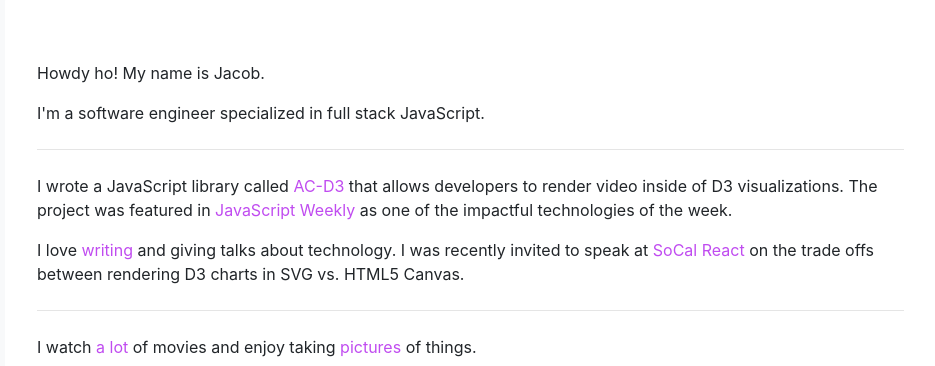
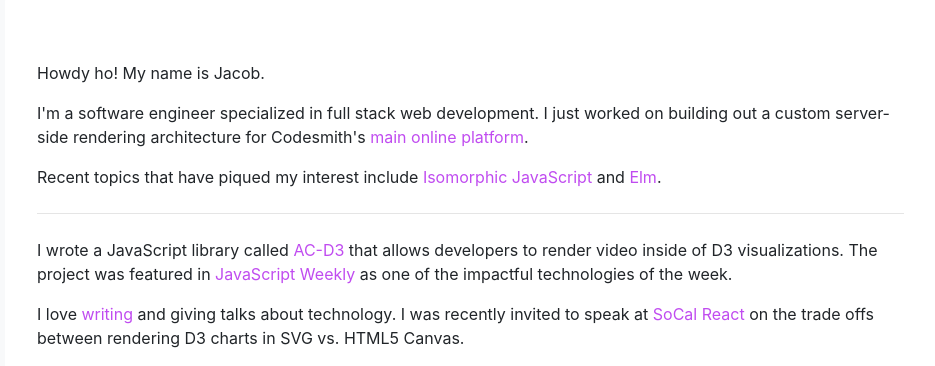
Before and after one commit to jacobworrel/jacobworrel.github.io.v1, a website: page index.html in a window 1280 px wide. Shown: the part 99-465 px from the top of the page, without its empty margins (80-1015 px from the left). Drawn offline with nearby package versions, Linux system fonts and the light colour scheme.

Commit message:
add paragraph to index.html

```diff
--- a/index.html
+++ b/index.html
@@ -37,7 +37,8 @@
         <div class="row">
           <div class="col-md-10 mr-auto">
             <p>Howdy ho! My name is Jacob. </p>
-            <p>I'm a software engineer specialized in full stack JavaScript.</p>
+            <p>I'm a software engineer specialized in full stack web development. I just worked on building out a custom server-side rendering architecture for Codesmith's <a href="https://www.codesmith.io">main online platform</a>.</p>
+            <p>Recent topics that have piqued my interest include <a href="https://medium.com/airbnb-engineering/isomorphic-javascript-the-future-of-web-apps-10882b7a2ebc">Isomorphic JavaScript</a> and <a href="https://guide.elm-lang.org/architecture/">Elm</a>.</p>
             <hr class="my-4">
             <p>I wrote a JavaScript library called <a href="http://ac-d3.com/">AC-D3</a> that allows developers to render video inside of D3 visualizations. The project was featured in <a href="http://javascriptweekly.com/issues/342">JavaScript Weekly</a> as one of the impactful technologies of the week.</p>
             <p>I love <a href="./views/writing.html">writing</a> and giving talks about technology. I was recently invited to speak at <a href="https://www.meetup.com/socal-react/">SoCal React</a> on the trade offs between rendering D3 charts in SVG vs. HTML5 Canvas.</p>
```
